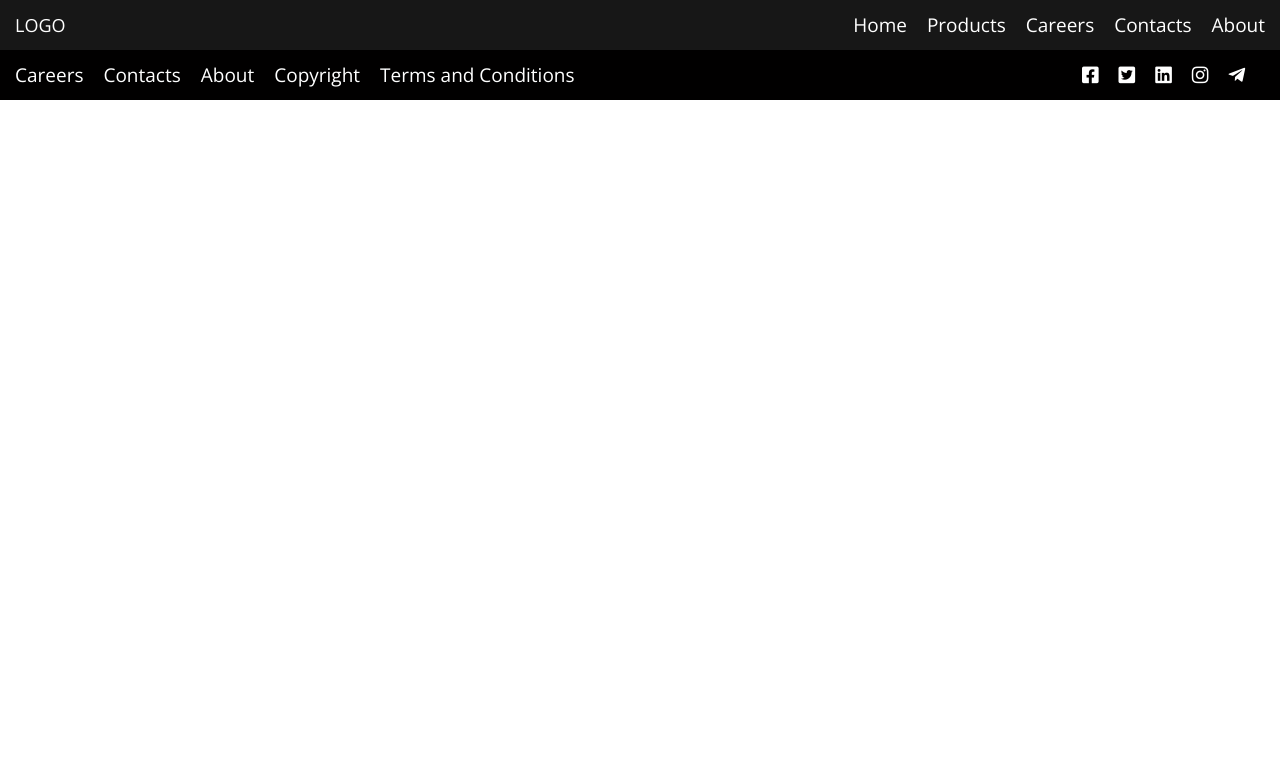
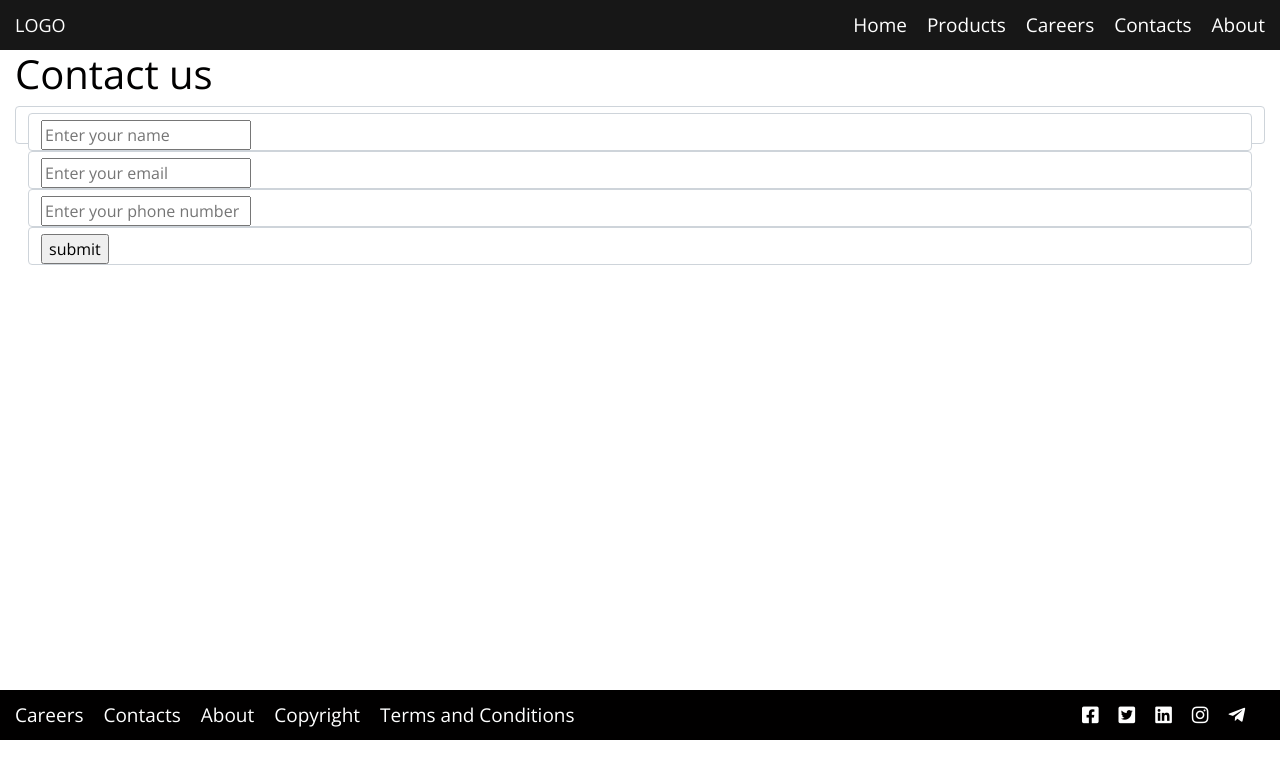
Before and after one commit to lekegitrepo/simple-react-web, a React (Create React App) app: page /Contact in a window 1280 px wide. Shown: the top 778 px of the page. Built offline with nearby package versions, Linux system fonts and the light colour scheme.

Commit message:
add form

```diff
--- a/src/App.js
+++ b/src/App.js
@@ -3,6 +3,7 @@ import {BrowserRouter as Router, Route, Link} from 'react-router-dom';
 import Header from './components/headerComponent/header';
 import HomePage from './components/pages/homePage';
 import Products from './components/pages/products';
+import Contact from './components/pages/contact';
 import Footer from './components/footerComponent/footer';
 import './assets/css/default.min.css';
 
@@ -12,8 +13,11 @@ class App extends React.Component {
       <Router>
         <div className= 'App'>
           <Header />
-            <Route exact path='/' component={HomePage} />
-            <Route exact path='/Products' component={Products} />
+            <main className='main-content'>
+              <Route exact path='/' component={HomePage} />
+              <Route exact path='/Products' component={Products} />
+              <Route exact path='/Contact' component={Contact} />
+            </main>
           <Footer />
         </div>
       </Router>
--- a/src/assets/css/default.min.css
+++ b/src/assets/css/default.min.css
@@ -1 +1 @@
-body{color:#010000;font-family:'Open Sans',sans-serif;font-size:18px;font-weight:400;font-style:normal}a{cursor:pointer;-webkit-transition:.4s ease-in-out;-moz-transition:.4s ease-in-out;transition:.4s ease-in-out}a:hover{color:#ff1755;-webkit-transition:.4s ease-in-out;-moz-transition:.4s ease-in-out;transition:.4s ease-in-out;text-decoration:none}.container-fluid{line-height:24px}header{background:#171717;color:#fff;display:block;height:50px;position:relative;width:100%}header .logo{left:15px;position:absolute;top:50%;-webkit-transform:translateY(-50%);-moz-transform:translateY(-50%);transform:translateY(-50%)}header nav,header nav ul,header nav ul li{margin:0;padding:0}header nav{position:absolute;right:15px;top:50%;-webkit-transform:translateY(-50%);-moz-transform:translateY(-50%);transform:translateY(-50%)}header nav ul li{display:inline-block;list-style-type:none;margin-right:20px}header nav ul li.last{margin:0}footer{background:#010000;color:#fff;display:block;height:50px;position:relative;width:100%}footer .row{height:100%}footer .row div{align-items:center;display:flex}.row div a,ul li{margin-right:20px}.row div a.last,ul li.last{margin:0}a{color:#fff;font-size:19px;line-height:normal}@media only screen and (min-width:1024px){div.social-media{justify-content:flex-end}}
+body{color:#010000;font-family:'Open Sans',sans-serif;font-size:18px;font-weight:400;font-style:normal}a{cursor:pointer;-webkit-transition:.4s ease-in-out;-moz-transition:.4s ease-in-out;transition:.4s ease-in-out}a:hover{color:#ff1755;-webkit-transition:.4s ease-in-out;-moz-transition:.4s ease-in-out;transition:.4s ease-in-out;text-decoration:none}main{min-height:80vh}.container-fluid{line-height:24px}header{background:#171717;color:#fff;display:block;height:50px;position:relative;width:100%}header .logo{left:15px;position:absolute;top:50%;-webkit-transform:translateY(-50%);-moz-transform:translateY(-50%);transform:translateY(-50%)}header nav,header nav ul,header nav ul li{margin:0;padding:0}header nav{position:absolute;right:15px;top:50%;-webkit-transform:translateY(-50%);-moz-transform:translateY(-50%);transform:translateY(-50%)}header nav ul li{display:inline-block;list-style-type:none;margin-right:20px}header nav ul li.last{margin:0}footer{background:#010000;color:#fff;display:block;height:50px;position:relative;width:100%}footer .row{height:100%}footer .row div{align-items:center;display:flex}.row div a,ul li{margin-right:20px}.row div a.last,ul li.last{margin:0}a{color:#fff;font-size:19px;line-height:normal}@media only screen and (min-width:1024px){div.social-media{justify-content:flex-end}}
--- a/src/assets/scss/_config.scss
+++ b/src/assets/scss/_config.scss
@@ -38,6 +38,10 @@ a {
   }
 }
 
+main {
+  min-height: 80vh;
+}
+
 .container-fluid {
   line-height: 24px;
 }
--- a/src/components/headerComponent/header.js
+++ b/src/components/headerComponent/header.js
@@ -13,7 +13,7 @@ class Header extends React.Component {
               <Link to='/Products'> Products </Link>
             </li>
             <li><Link to='/Careers'> Careers </Link></li>
-            <li><Link to='/Contacts'> Contacts </Link></li>
+            <li><Link to='/Contact'> Contacts </Link></li>
             <li className='last'><Link to='/About'> About </Link></li>
           </ul>
         </nav>
--- a/src/components/pages/contact.js
+++ b/src/components/pages/contact.js
@@ -3,10 +3,22 @@ import React from 'react';
 class Contact extends React.Component {
   render () {
     return (
-      <div className='contact-container'>
-        <h1> Contact </h1>
-        <form>
+      <div className='container-fluid'>
+        <h1> Contact us </h1>
 
+        <form className='form-control form-group'>
+          <div className='form-control'>
+            <input type="text" placeholder="Enter your name" required />
+          </div>
+          <div className='form-control'>
+            <input type="email" placeholder="Enter your email" required />
+          </div>
+          <div className='form-control'>
+            <input type="phone" placeholder="Enter your phone number" required />
+          </div>
+          <div className='form-control'>
+            <input type="submit" value="submit" />
+          </div>
         </form>
       </div>
     )
--- a/src/components/pages/homePage.js
+++ b/src/components/pages/homePage.js
@@ -4,7 +4,7 @@ class HomePage extends React.Component {
   render () {
     return (
       <div className='container-fluid'>
-        <h1> Home page content </h1>
+        <h1> Home page contents </h1>
 
         <p>
           Proident sed irure aliqua est eiusmod reprehenderit ex amet eu duis do fugiat cupidatat velit dolor mollit nisi dolore esse labore anim dolor enim proident.
```
